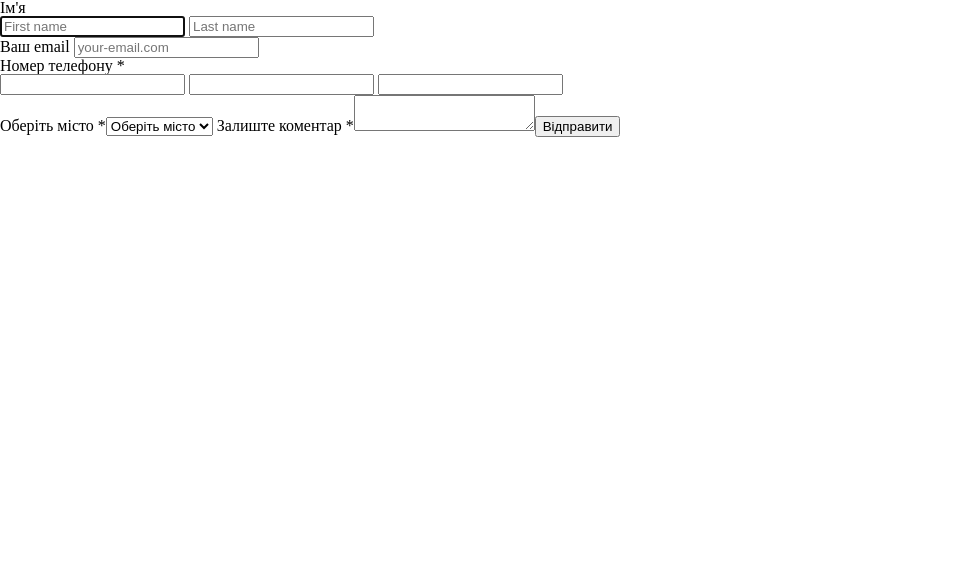
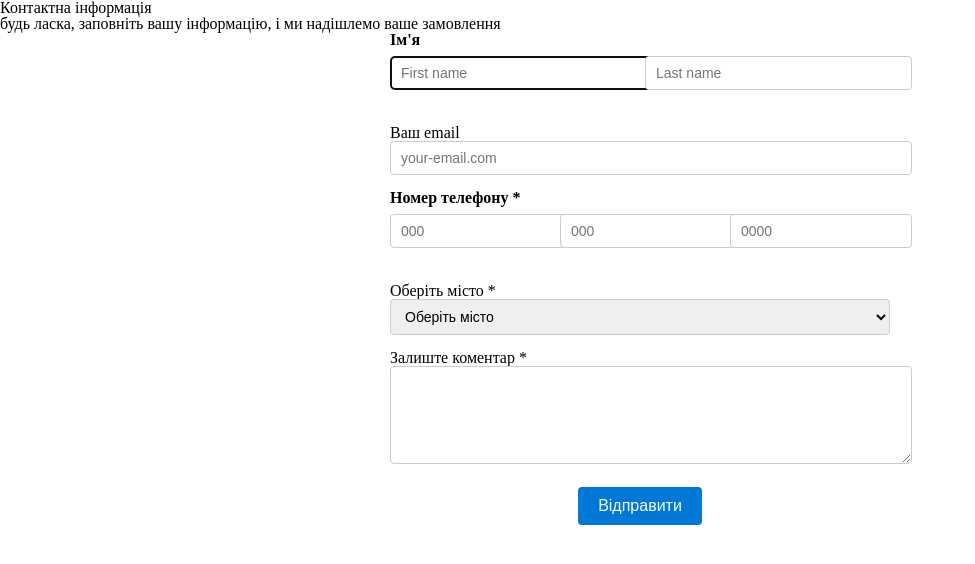
Before and after one commit to DiZi699/HTML-form-regular, a plain HTML site: page index.html in a window 1280 px wide. Shown: the whole page, without its empty margins (0-975 px from the left). Drawn offline with Linux system fonts and the light colour scheme.

Commit message:
Initial commit

```diff
--- a/assets/css/style.css
+++ b/assets/css/style.css
@@ -0,0 +1,76 @@
+fieldset {
+    border: none; /* убрать рамку */
+    padding: 0;
+    margin-bottom: 20px;
+}
+
+fieldset legend {
+    font-weight: bold;
+    margin-bottom: 8px;
+    display: block;
+}
+
+fieldset label {
+    flex: 1;
+}
+
+fieldset input {
+    width: 100%;
+}
+
+fieldset:first-of-type {
+    display: flex;
+    gap: 10px; /* расстояние между first name и last name */
+}
+fieldset:nth-of-type(2) {
+    display: flex;
+    gap: 10px;
+}
+
+fieldset:nth-of-type(2) input {
+    width: 100%;
+}
+form {
+    max-width: 500px;
+    margin: 0 auto;
+}
+
+label {
+    display: block;
+    margin-bottom: 15px;
+}
+
+input,
+select,
+textarea {
+    width: 100%;
+    padding: 8px 10px;
+    font-size: 14px;
+    border: 1px solid #ccc;
+    border-radius: 4px;
+}
+
+textarea {
+    min-height: 80px;
+}
+button {
+    display: block;
+    margin: 20px auto 0;
+    padding: 10px 20px;
+    background-color: #0078d7;
+    color: #fff;
+    border: none;
+    border-radius: 4px;
+    font-size: 16px;
+    cursor: pointer;
+}
+
+button:hover {
+    background-color: #005fa3;
+}
+.valid {
+    border: 2px solid green;
+}
+.invalid {
+    border: 2px solid red;
+}
--- a/assets/js/index.js
+++ b/assets/js/index.js
@@ -0,0 +1,18 @@
+const inputsRegularExp = {
+    "first-name": /^[A-Z][a-z]{2,19}(-[A-Z][a-z]{2,19})?$/,
+    "last-name": /^[A-Z][a-z]{2,19}(-[A-Z][a-z]{2,19})?$/,
+    "user-email": /^[\w.-]+@[a-z]+\..+/,
+    "user-number": /^\+380\d{9}$/,
+};
+
+const inputs = document.querySelectorAll("input");
+inputs.forEach((i) => i.addEventListener("input", inputHandler));
+function inputHandler(e) {
+    if (inputsRegularExp[e.target.name].test(e.target.value)) {
+        e.target.classList.add("valid");
+        e.target.classList.remove("invalid");
+    } else {
+        e.target.classList.remove("valid");
+        e.target.classList.add("invalid");
+    }
+}
--- a/index.html
+++ b/index.html
@@ -10,9 +10,14 @@
     </head>
     <body>
         <main>
+            <h1>Контактна інформація</h1>
+            <div>
+                будь ласка, заповніть вашу інформацію, і ми надішлемо ваше
+                замовлення
+            </div>
             <form action="" method="post">
                 <fieldset>
-                    <legend>Ім'я</legend>
+                    <legend><span>Ім'я</span></legend>
                     <label>
                         <input
                             type="text"
@@ -31,7 +36,7 @@
                     /></label>
                 </fieldset>
                 <label
-                    >Ваш email
+                    ><span>Ваш email</span>
                     <input
                         type="email"
                         name="user-email"
@@ -39,31 +44,37 @@
                         tabindex="3"
                 /></label>
                 <fieldset>
-                    <legend>Номер телефону *</legend>
+                    <legend>
+                        <span><span>Номер телефону *</span></span>
+                    </legend>
                     <label
                         ><input
                             type="tel"
+                            placeholder="000"
                             name="user-number"
                             required
                             tabindex="4"
                     /></label>
-                    <label
-                        ><input
+                    <label>
+                        <input
                             type="tel"
                             name="user-number"
+                            placeholder="000"
                             required
                             tabindex="5"
                     /></label>
                     <label
                         ><input
                             type="tel"
+                            placeholder="0000"
                             name="user-number"
                             required
                             tabindex="6"
                     /></label>
                 </fieldset>
                 <label
-                    >Оберіть місто *<select
+                    ><span>Оберіть місто *</span>
+                    <select
                         name="select-city"
                         id="select-city"
                         required
@@ -80,7 +91,8 @@
                 >
 
                 <label
-                    >Залиште коментар *<textarea
+                    ><span>Залиште коментар *</span>
+                    <textarea
                         name="user-comment"
                         id="user-comment"
                         required
```
